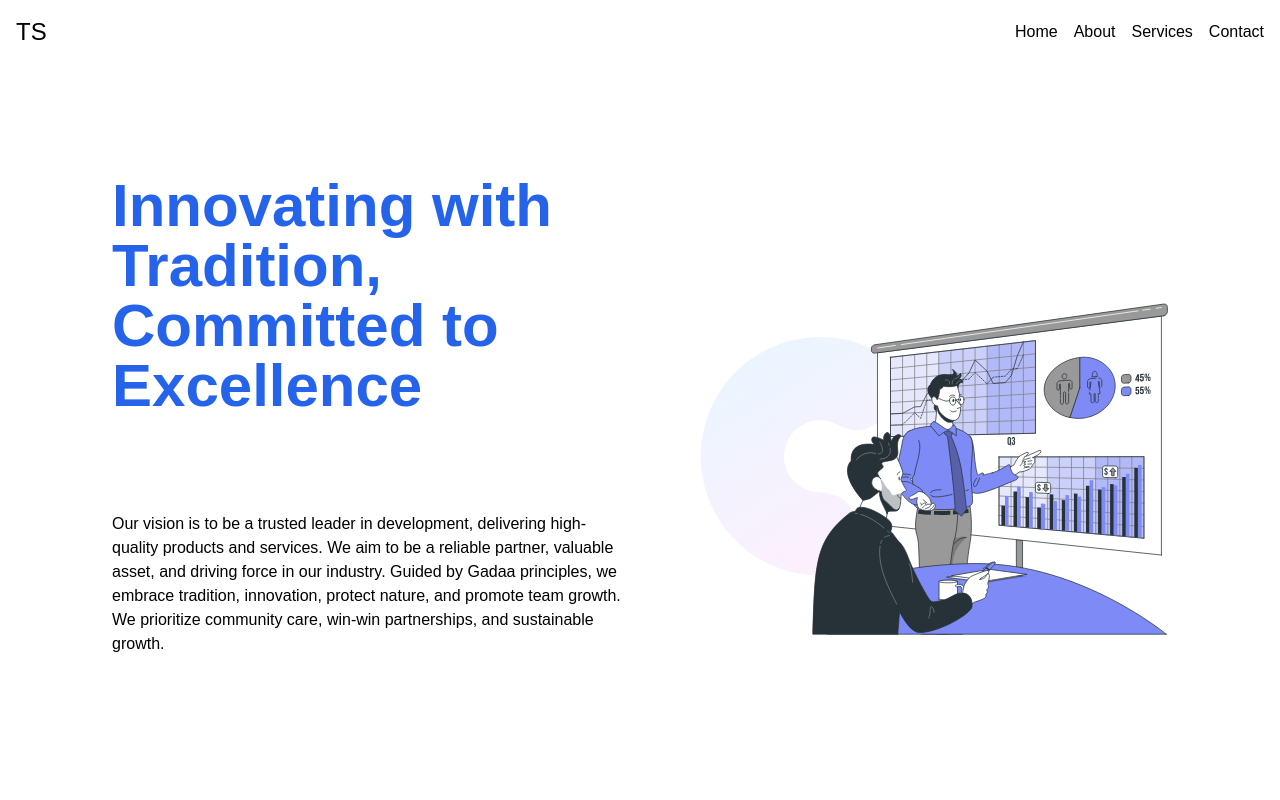
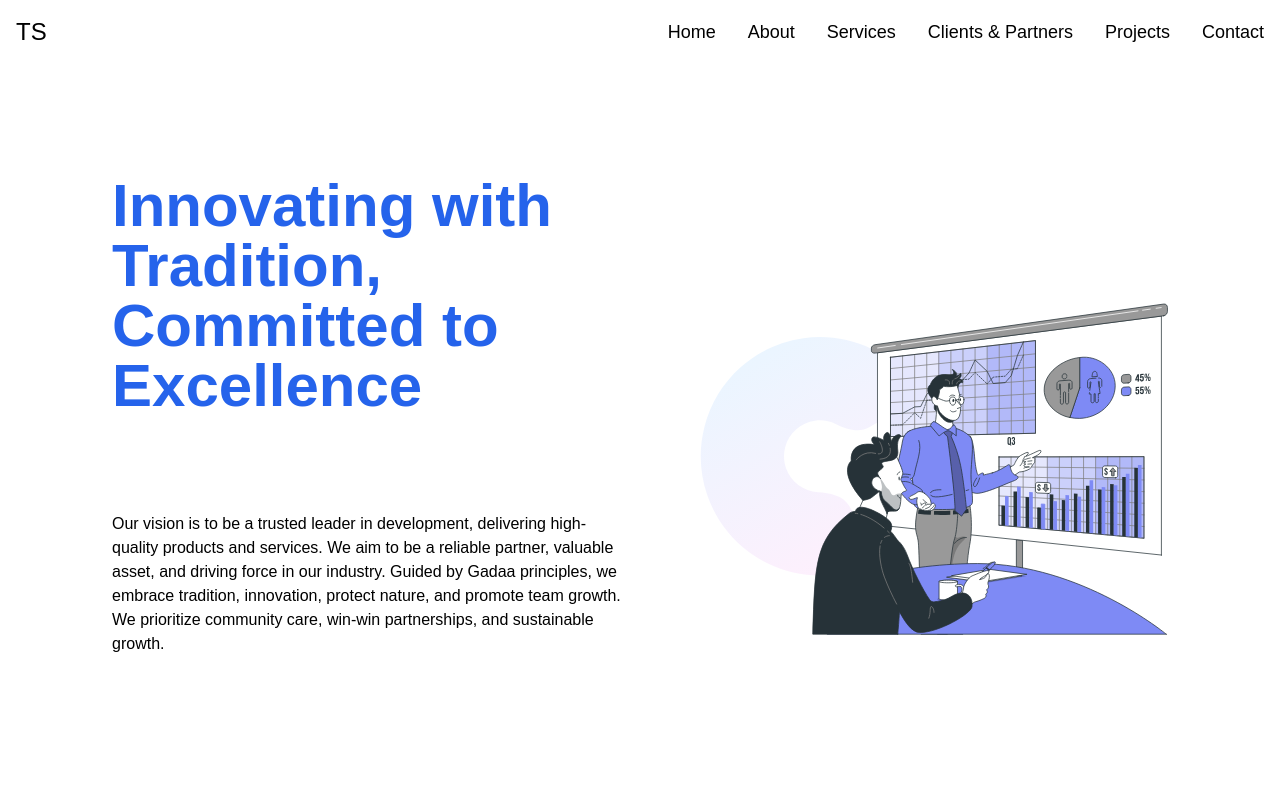
Before and after one commit to Zalbo-GJ/TS-Corporate, a Next.js app: page / in a window 1280 px wide. Shown: the top 800 px of the page. Built offline with nearby package versions, Linux system fonts and the light colour scheme.

Commit message:
added links on the navbar

```diff
--- a/src/components/NavBar.tsx
+++ b/src/components/NavBar.tsx
@@ -3,7 +3,7 @@ export default function NavBar() {
     <div className="bg-white">
       <nav className="container mx-auto p-4 flex  md:flex-row justify-between items-center">
         <div className="text-2xl text-black mb-4 md:mb-0">TS</div>
-        <ul className="flex items-center md:flex-row space-x-5 md:space-y-0 md:space-x-4">
+        <ul className="flex items-center md:flex-row space-x-3 md:space-y-0 md:space-x-8  text-xs md:text-lg ">
           <li>
             <a href="/#home" className="text-black hover:text-gray-400">
               Home
@@ -18,6 +18,19 @@ export default function NavBar() {
             <a href="/#services" className="text-black hover:text-gray-400">
               Services
             </a>
+          </li>{" "}
+          <li>
+            <a
+              href="/partners-and-clients"
+              className="text-black hover:text-gray-400"
+            >
+              Clients & Partners
+            </a>
+          </li>{" "}
+          <li>
+            <a href="/projects" className="text-black hover:text-gray-400">
+              Projects
+            </a>
           </li>
           <li>
             <a href="/#contact" className="text-black hover:text-gray-400">
```
Also changed, not shown: src/app/partners-and-clients/page.tsx (renamed from src/app/partnersANDclients/page.tsx).
